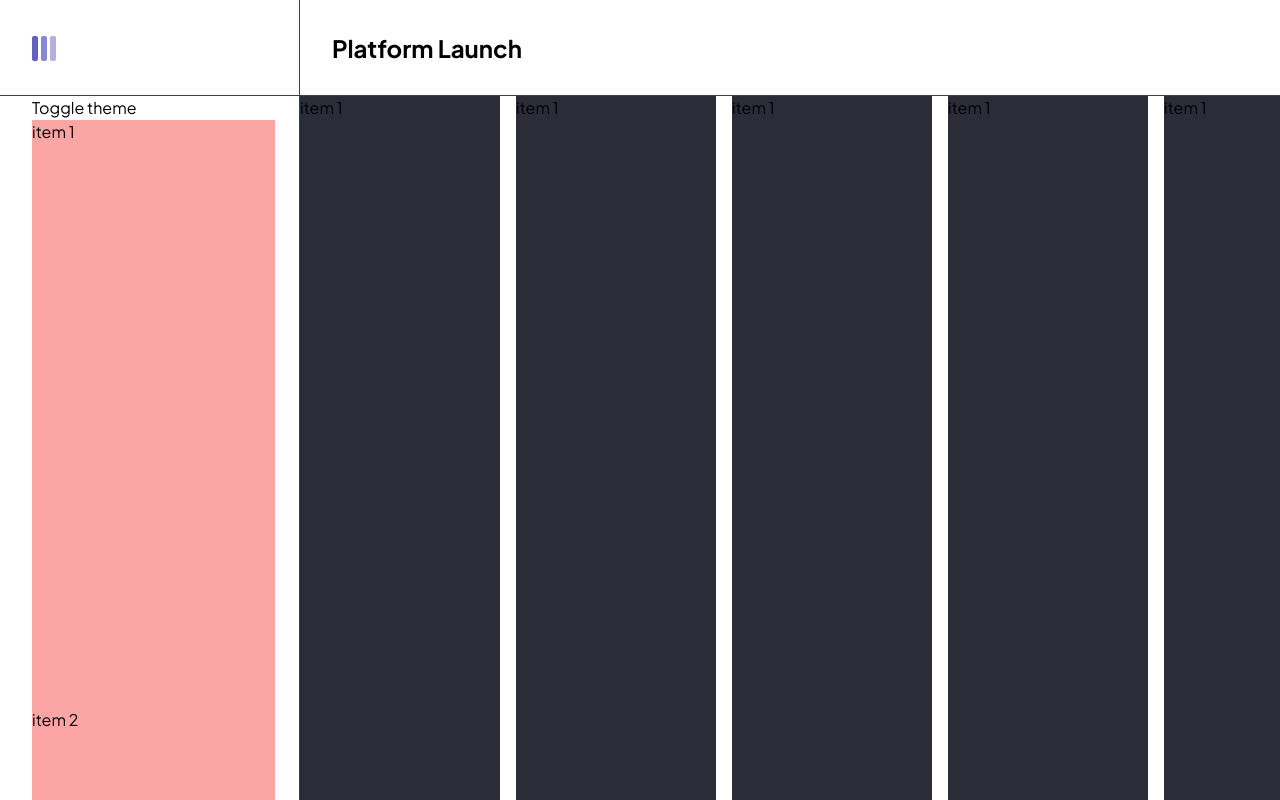
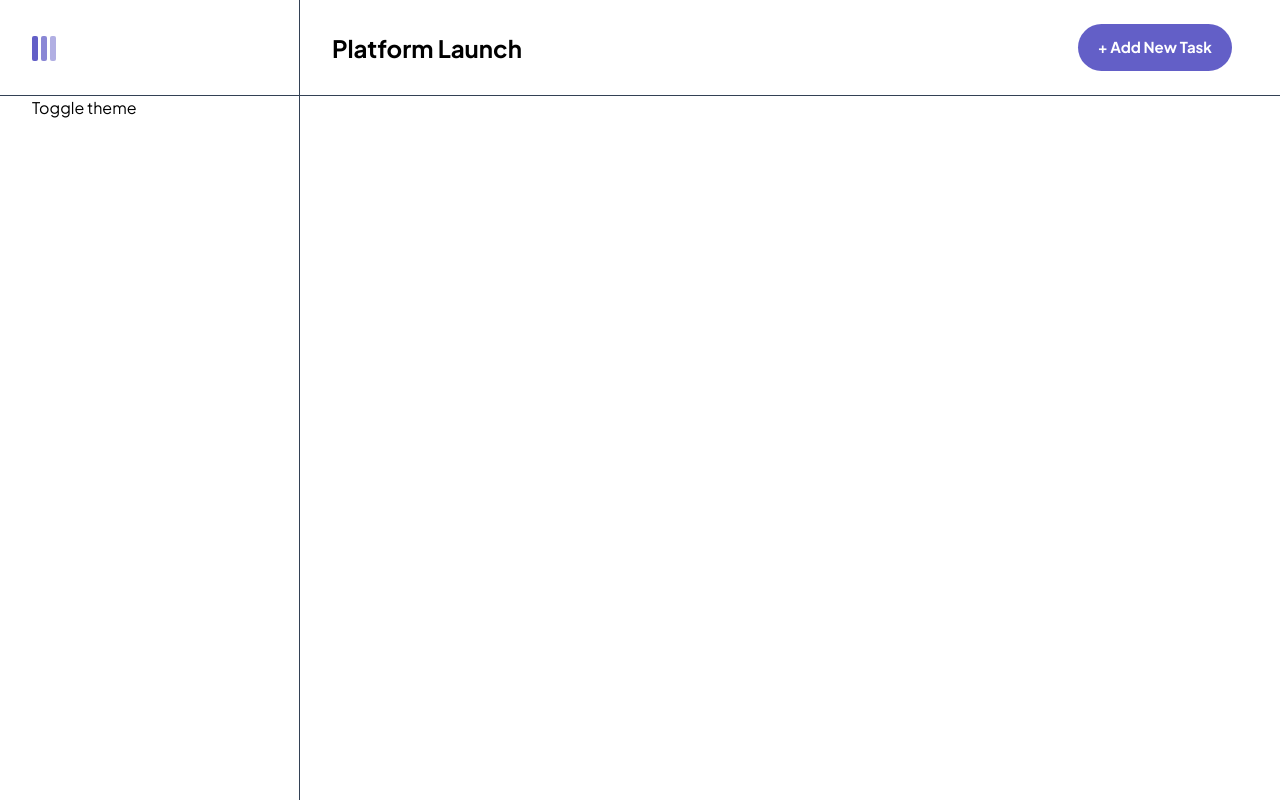
Before and after one commit to Mohamad-Ilham-Ramadhan/kanban-vue, a Vue app: page / in a window 1280 px wide. Built offline with nearby package versions, Linux system fonts and the light colour scheme.

Commit message:
create component: Button

```diff
--- a/package.json
+++ b/package.json
@@ -10,6 +10,7 @@
     "format": "prettier --write src/"
   },
   "dependencies": {
+    "clsx": "^2.0.0",
     "pinia": "^2.1.7",
     "pinia-plugin-persistedstate": "^3.2.0",
     "uuid": "^9.0.1",
--- a/src/App.vue
+++ b/src/App.vue
@@ -2,6 +2,7 @@
 import { ref, Teleport, Transition, watch } from 'vue'
 import { useBoardStore } from '@/stores/board';
 import Logo from '@/assets/logo.svg'
+import Button from './components/Button.vue';
 
 const store = useBoardStore()
 console.log('store', store)
@@ -9,6 +10,7 @@ console.log('store', store)
   function toggleTheme() {
     document.documentElement.classList.toggle('dark')
   }
+
 </script>
 
 <template>
@@ -16,8 +18,11 @@ console.log('store', store)
     <div class="shrink-0 w-[300px] h-full flex items-center border-r border-r-slate-700 pl-8">
       <img src="@/assets/logo.svg" alt="logo">
     </div>
-    <div class="flex items-center px-8">
+    <div class="flex flex-row w-full justify-between items-center px-8">
       <div class="font-bold text-2xl">Platform Launch</div>
+      <div class="flex">
+        <Button text="+ Add New Task" class="mr-4" />
+      </div>
     </div>
   </header>
   <div class="flex flex-row">
@@ -25,25 +30,15 @@ console.log('store', store)
       <div class="h-full pl-8 pr-6 beautify-scrollbar overflow-auto">
         <button @click="toggleTheme()">Toggle theme</button>
 
-        <div class="overflow-auto beautify-scrollbar">
-          <div class="bg-red-300 h-[1200px] flex flex-col justify-between ">
-            <div>item 1</div>
-            <div>item 2</div>
-            <div>item 3</div>
-          </div>
+        <div class="flex flex-col justify-between ">
+          <!--  -->
         </div>
       </div>
     </aside>
     <main class="pl-[300px] pt-[96px] pb-[40px] flex w-full h-[100vh] overflow-hidden">
       <div class="beautify-scrollbar w-[100vw] h-[calc(100vh-96px)] overflow-auto">
         <div class="flex w-full h-full">
-          <div class="shrink-0 w-[200px] bg-dark-light mr-4">item 1</div>
-          <div class="shrink-0 w-[200px] bg-dark-light mr-4">item 1</div>
-          <div class="shrink-0 w-[200px] bg-dark-light mr-4">item 1</div>
-          <div class="shrink-0 w-[200px] h-[1200px] bg-dark-light mr-4">item 1</div>
-          <div class="shrink-0 w-[200px] bg-dark-light mr-4">item 1</div>
-          <div class="shrink-0 w-[200px] bg-dark-light mr-4">item 1</div>
-          <div class="shrink-0 w-[200px] bg-dark-light mr-4">item 8</div>
+        <!-- ... -->
         </div>
       </div>
     </main>
--- /dev/null
+++ b/src/components/Button.vue
@@ -0,0 +1,20 @@
+<script setup>
+   import clsx from 'clsx'
+   import {defineProps} from 'vue'
+   const props = defineProps(['class', 'backgroundColor', 'color', 'text'])
+
+   let bg = 'bg-primary hover:bg-primary-light'
+   if (props.backgroundColor) bg = props.bg
+
+   let color = 'text-white'
+   if (props.color) color = props.color
+</script>
+<template>
+   <button :class="clsx('py-3 px-5 rounded-full text-[15px] font-bold transition-colors', props.class, bg, color)">
+      {{ props.text }}
+   </button>
+</template>
+
+<style>
+
+</style>
--- a/tailwind.config.js
+++ b/tailwind.config.js
@@ -8,6 +8,7 @@ module.exports = {
     extend: {
       colors: {
         primary: '#635fc7',
+        'primary-light': '#A8A4FF',
         'dark-light': '#2b2c37',
         dark: '#20212c'
       }
```
Also changed, not shown: 1 other file (tests, documents, lock files or other folders).
